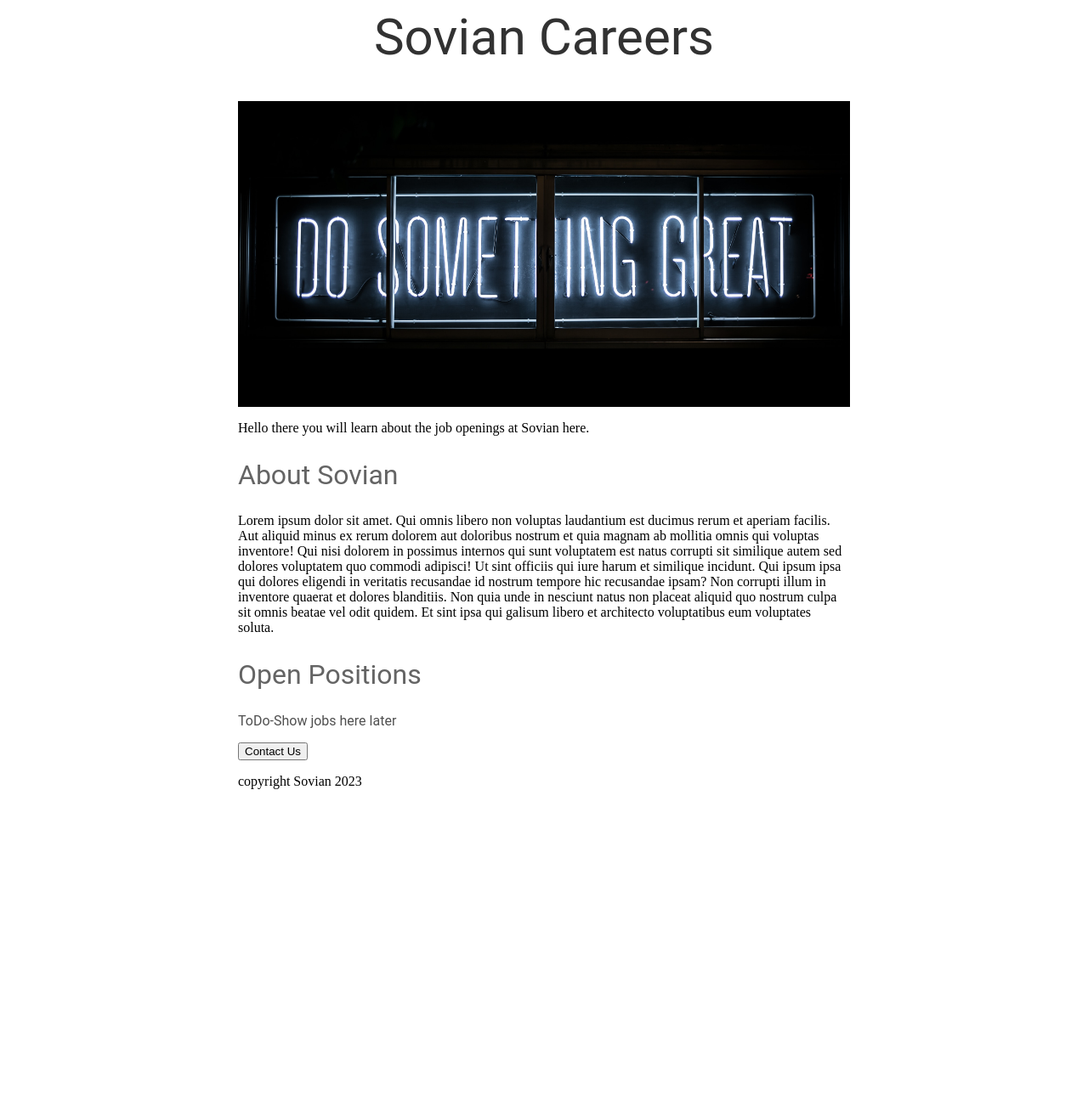
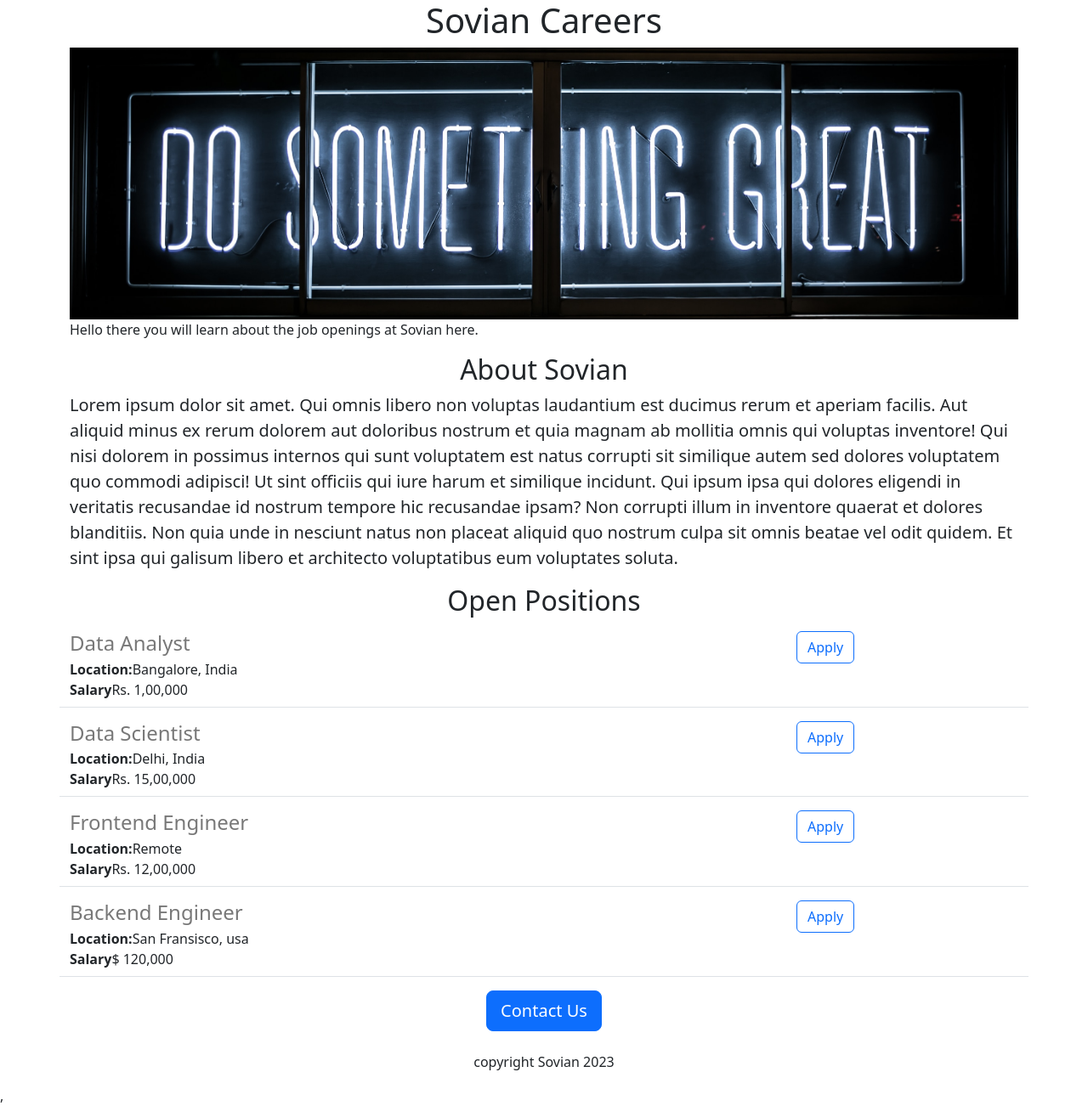
Before and after one commit to simranchauhan1/sovian-careers-website-v2, a Flask app: page / in a window 1280 px wide. Shown: the whole page at 85% size. Before the commit the page ends 929 px from the top, so only its background shows below. Run offline with Flask 3, Linux system fonts and the light colour scheme.

Commit message:
Added dynamic data and api route

```diff
--- a/app.py
+++ b/app.py
@@ -1,10 +1,43 @@
-from flask import Flask, render_template
+from flask import Flask, render_template, jsonify
 
 app = Flask(__name__)
 
+JOBS = [
+  {
+    'id': 1,
+    'title': 'Data Analyst',
+    'location': 'Bangalore, India',
+    'salary': 'Rs. 1,00,000',
+  },
+  {
+    'id': 2,
+    'title': 'Data Scientist',
+    'location': 'Delhi, India',
+    'salary': 'Rs. 15,00,000'
+  },
+  {
+    'id': 3,
+    'title': 'Frontend Engineer',
+    'location': 'Remote',
+    'salary': 'Rs. 12,00,000'
+  },
+  {
+    'id': 4,
+    'title': 'Backend Engineer',
+    'location': 'San Fransisco, usa',
+    'salary': '$ 120,000'
+  },
+]
+
+
 @app.route("/")
 def hello_world():
-  return render_template('home.html')
+  return render_template('home.html', jobs=JOBS, company_name='Sovian')
 
-if __name__=='__main__':
+@app.route("/api/jobs")
+def list_jobs():
+  return json(JOBS)
+
+
+if __name__ == '__main__':
   app.run(host='0.0.0.0', debug=True)
--- a/templates/home.html
+++ b/templates/home.html
@@ -2,54 +2,45 @@
 <html>
   <head>
     <title>Sovian Careers</title>
+    <meta charset="utf-8">
+    <meta name="viewport" content="width=device-width, initial-scale=1">
+     <link href="https://cdn.jsdelivr.net/npm/bootstrap@5.3.0-alpha3/dist/css/bootstrap.min.css" rel="stylesheet" integrity="sha384-KK94CHFLLe+nY2dmCWGMq91rCGa5gtU4mk92HdvYe+M/SXH301p5ILy+dN9+nJOZ" crossorigin="anonymous">
+
     <style>
-      h1{
-        font-size: 60px;
-        font-family: Roboto;
-        font-weight:normal;
-        color:rgb(50, 50, 50);
-        text-align:center;
-      }
       #banner{
-        width:100%;
-        height:360px;
-        object-fit:cover;
-      }
-      h2{
-        font-family: Roboto;
-        font-size: 32px;
-        color: rgb(100, 100, 100);
-        text-aling: center;
-        font-weight: normal;
-      }
-      .bodytext{
-        font-family:Roboto;
-        color: rgb(80, 80, 80);
-      }
-      #container{
-        max-width:720px;
-        margin:0 auto;
+        height: 320px;
+        width: 100%;
+        object-fit: cover;
       }
     </style>
+
   </head>
   <body>
 
-   <div id="container">
-    <h1>Sovian Careers</h1>
-    <img id="banner" src ="https://sovian-carrers-websitw--simranchauhan2.repl.co/static/banner.jpg " height= "320px">
+   <div class="container">
+    <h1 class="text-center" mt-2 mb-4>
+      {{company_name}} Careers
+    </h1>
+    <img id="banner" class="img-fluid" src ="https://sovian-carrers-websitw--simranchauhan2.repl.co/static/banner.jpg " height= "320px">
     <p>Hello there you will learn about the job openings at Sovian
        here.</p>
-    <h2>About Sovian</h2>
-    <p class="bobytext">Lorem ipsum dolor sit amet. Qui omnis libero non voluptas laudantium est ducimus rerum et aperiam facilis. Aut aliquid minus ex rerum dolorem aut doloribus nostrum et quia magnam ab mollitia omnis qui voluptas inventore! Qui nisi dolorem in possimus internos qui sunt voluptatem est natus corrupti sit similique autem sed dolores voluptatem quo commodi adipisci! Ut sint officiis qui iure harum et similique incidunt. Qui ipsum ipsa qui dolores eligendi in veritatis recusandae id nostrum tempore hic recusandae ipsam? Non corrupti illum in inventore quaerat et dolores blanditiis. Non quia unde in nesciunt natus non placeat aliquid quo nostrum culpa sit omnis beatae vel odit quidem. Et sint ipsa qui galisum libero et architecto voluptatibus eum voluptates soluta.
+    <h2 class="text-center">About Sovian</h2>
+    <p class="lead">Lorem ipsum dolor sit amet. Qui omnis libero non voluptas laudantium est ducimus rerum et aperiam facilis. Aut aliquid minus ex rerum dolorem aut doloribus nostrum et quia magnam ab mollitia omnis qui voluptas inventore! Qui nisi dolorem in possimus internos qui sunt voluptatem est natus corrupti sit similique autem sed dolores voluptatem quo commodi adipisci! Ut sint officiis qui iure harum et similique incidunt. Qui ipsum ipsa qui dolores eligendi in veritatis recusandae id nostrum tempore hic recusandae ipsam? Non corrupti illum in inventore quaerat et dolores blanditiis. Non quia unde in nesciunt natus non placeat aliquid quo nostrum culpa sit omnis beatae vel odit quidem. Et sint ipsa qui galisum libero et architecto voluptatibus eum voluptates soluta.
  </p>
 
-    <h2>Open Positions</h2>
-    <p class="bodytext">ToDo-Show jobs here later</p>
-   <div style="text-aling:center;">
-     <button>Contact Us</button>
+    <h2 class="text-center">Open Positions</h2>
+    <p >
+      <div>
+       {% for jobs in jobs %}
+        {% include 'jobitem.html' %}
+        {% endfor %}
+      </div>
+    </p>
+   <div class="text-center">
+     <button class="btn btn-primary btn-lg">Contact Us</button>
+    <p class="mt-4">copyright Sovian 2023</p>
    </div>
-    <p>copyright Sovian 2023</p>
 
    </div>
   </body>
-</html>
+</html>,
--- /dev/null
+++ b/templates/jobitem.html
@@ -0,0 +1,20 @@
+<div class="border-bottom row" style="margin-bottom:16px;padding-bottom:8px;">
+
+  <div class="col-9">
+    <h4 style="color:rgb(120,120,120); margin-bottom:4px;">
+      {{jobs['title']}}
+    </h4>
+    <div>
+      <b>Location:</b>{{jobs['location']}}
+    </div>
+    {% if 'salary' in jobs %}
+    <div>
+      <b>Salary</b>{{jobs['salary']}}
+    </div>
+    {% endif%}
+  </div>
+  <div class="col-3">
+  <button type="button" class="btn btn-outline-primary">Apply</button>
+  </div>
+
+</div>
```
